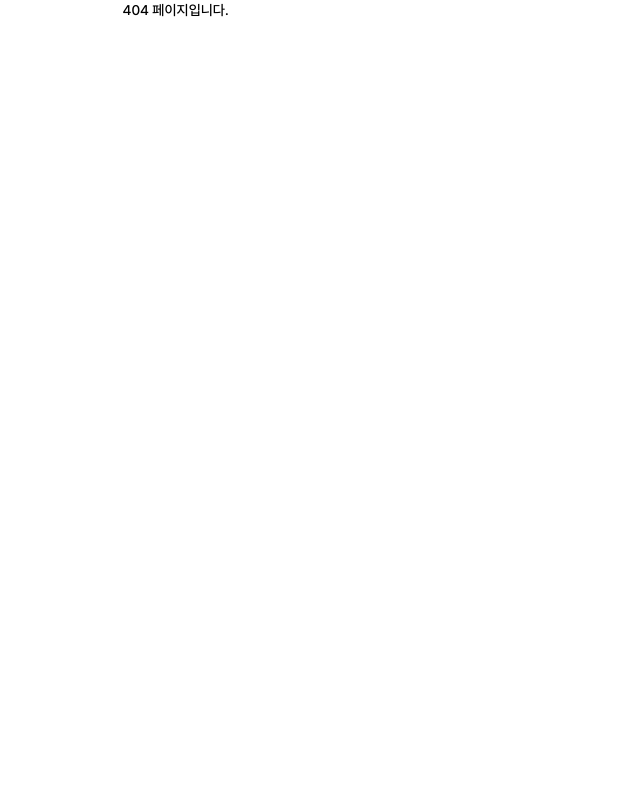
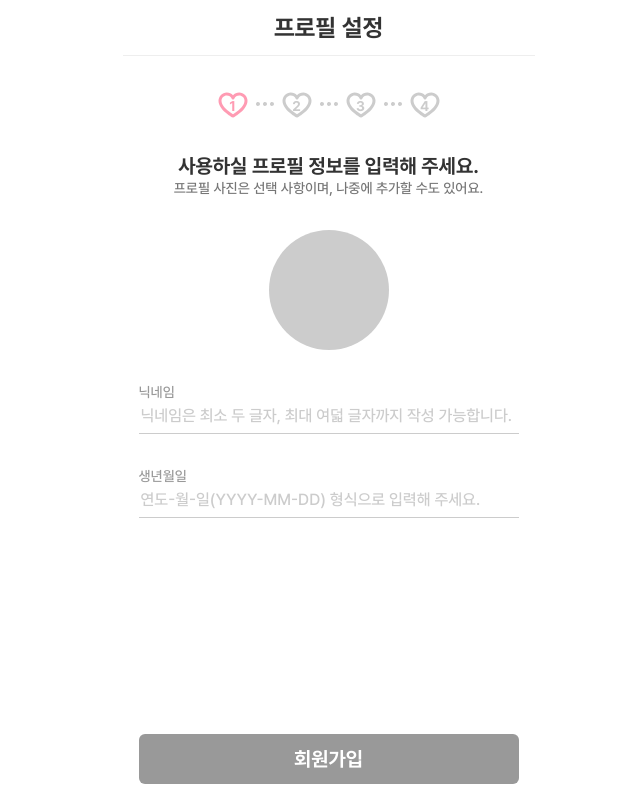
Before and after one commit to LoFin-official/LoFin-FE, a Next.js app: page /signup/profile in a window 1280 px wide. Before the commit this address had no page. Shown: the whole page, without its empty margins (304-944 px from the left). Built offline with nearby package versions, Linux system fonts and the light colour scheme.

Commit message:
🌟 Feat : 프로필 설정 페이지 - 임시 마크업

```diff
--- /dev/null
+++ b/src/pages/signup/profile.tsx
@@ -0,0 +1,45 @@
+import Header from '@/components/shared/Header';
+import CoupleConnectPage from '@/components/shared/signup/Couple-Connect';
+import ProfileForm from '@/components/shared/signup/ProfileForm';
+import WishForm from '@/components/shared/signup/WishForm';
+import React, { useState } from 'react';
+
+export default function SignupFlowPage() {
+  const [step, setStep] = useState(1);
+
+  const nextStep = () => setStep((prev) => prev + 1);
+  const prevStep = () => setStep((prev) => prev - 1);
+
+  const getHeaderText = () => {
+    switch (step) {
+      case 1:
+        return '프로필 설정';
+      case 2:
+        return '위시리스트';
+      case 3:
+        return '커플 연결';
+      default:
+        return '';
+    }
+  };
+
+  const showBackButton = step !== 1;
+
+  const rightElement =
+    step === 2 ? (
+      <button className='h-5 text-sm text-[#767676] cursor-pointer' onClick={nextStep}>
+        건너뛰기
+      </button>
+    ) : null;
+
+  return (
+    <div className=''>
+      <Header onBack={prevStep} showBackButton={showBackButton} rightElement={rightElement}>
+        {getHeaderText()}
+      </Header>
+      {step === 1 && <ProfileForm onNext={nextStep} />}
+      {step === 2 && <WishForm onNext={nextStep} onBack={prevStep} />}
+      {step === 3 && <CoupleConnectPage onNext={nextStep} onBack={prevStep} />}
+    </div>
+  );
+}
```
